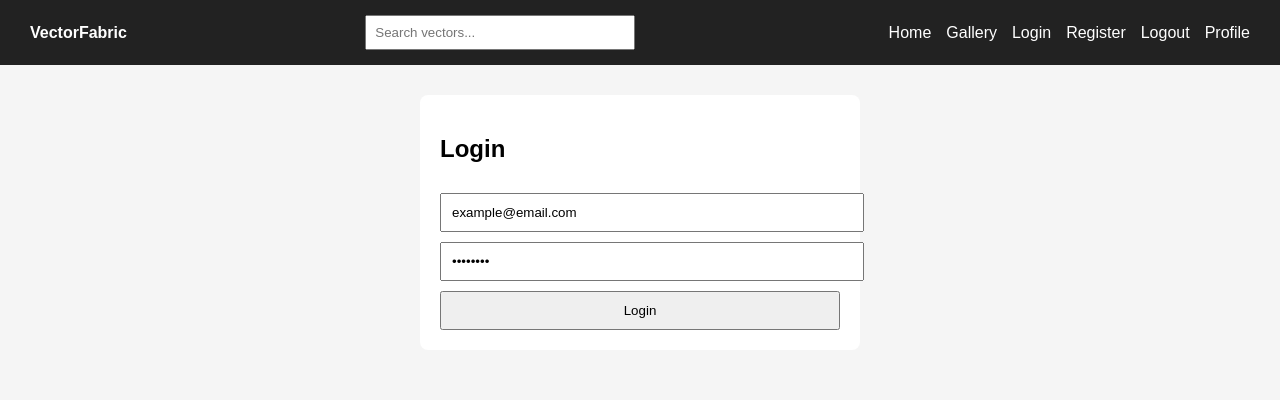
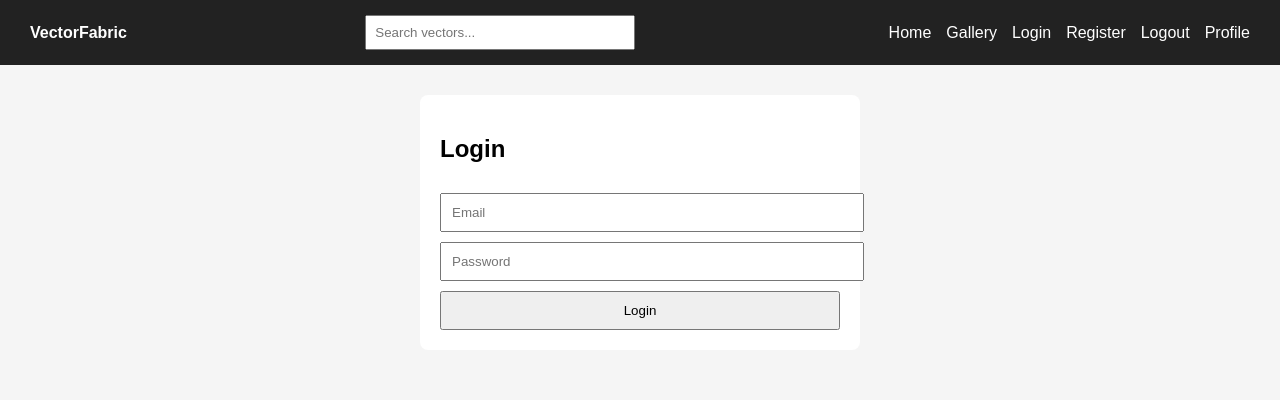
Before and after one commit to PavelAbadon/VectorFabric, a React (Vite) app in the folder client/: page /login in a window 1280 px wide. Shown: the top 400 px of the page. Built offline with nearby package versions, Linux system fonts and the light colour scheme.

Commit message:
add login logic and fix register err

```diff
--- a/client/src/components/Login.jsx
+++ b/client/src/components/Login.jsx
@@ -1,13 +1,49 @@
+import { useNavigate } from "react-router";
+import useForm from "../hooks/useForm";
+
 export default function Login (){
+    const navigate = useNavigate();
+
+    const loginHandler =  async (values) =>{
+        const {email, password} = values;
+
+        const response = await fetch('http://localhost:3030/users/login', {
+                method: 'POST',
+                headers: {
+                    'Content-Type': 'application/json',
+                },
+                body: JSON.stringify({email, password}),
+            });
+
+
+        const result = await response.json();
+        console.log(result);
+        if (!response.ok) {
+            throw new Error(result.message);
+        }
+        console.log(result);
+        //onLogin(result);
+        navigate('/');
+    }
+
+
+    const {values, changeHandler, submitHandler} = useForm({
+        email: '',
+        password: ''
+    },
+    loginHandler
+    );
 
     return (
         <div className="container">
+            <form onSubmit={submitHandler}>
             <div className="form-container">
                 <h2>Login</h2>
-                <input type="email" id="email" value={'example@email.com'}  placeholder="Email"/>
-                <input type="password" id="password" value={'password'}  placeholder="Password"/>
+                <input type="email" name="email" value={values.email} onChange={changeHandler} placeholder="Email"/>
+                <input type="password" name="password" value={values.password} onChange={changeHandler} placeholder="Password"/>
                 <button>Login</button>
             </div>
+            </form>
         </div>
     )
 }
--- a/client/src/components/Register.jsx
+++ b/client/src/components/Register.jsx
@@ -4,7 +4,7 @@ import useForm from "../hooks/useForm";
 export default function Register (){
     const navigate = useNavigate();
 
-    const registerHandler = async() => {
+    const registerHandler = async(values) => {
         const { email, password, repeatPassword } = values;
 
         // Validation password
```
